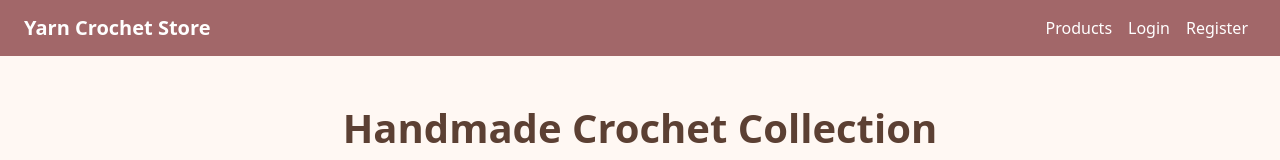
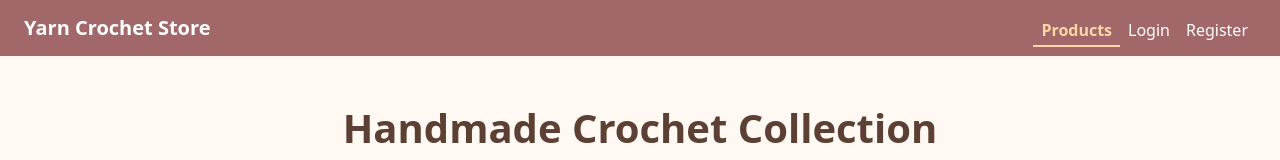
Before and after one commit to Kartiksgithub/ecommerce, a React (Create React App) app in the folder frontend/: page / in a window 1280 px wide. Shown: the top 160 px of the page. Built offline with nearby package versions, Linux system fonts and the light colour scheme; no server answers.

Commit message:
navbar updated with effects

```diff
--- a/frontend/src/components/Navbar.js
+++ b/frontend/src/components/Navbar.js
@@ -1,11 +1,14 @@
 import {
   Link,
-  useNavigate
+  useNavigate,
+  useLocation
 } from 'react-router-dom';
 
 function Navbar() {
 
   const navigate = useNavigate();
+
+  const location = useLocation();
 
   const token = localStorage.getItem('token');
 
@@ -17,6 +20,29 @@ function Navbar() {
 
     navigate('/login');
   };
+
+  // ACTIVE TAB STYLE
+
+  const activeStyle = (path) => ({
+
+    color: location.pathname === path
+      ? '#FFD6A5'
+      : 'white',
+
+    fontWeight:
+      location.pathname === path
+        ? 'bold'
+        : 'normal',
+
+    borderBottom:
+      location.pathname === path
+        ? '2px solid #FFD6A5'
+        : 'none',
+
+    transition: '0.3s',
+
+    paddingBottom: '3px'
+  });
 
   return (
 
@@ -36,20 +62,40 @@ function Navbar() {
 
       <div className="navbar-nav ms-auto">
 
+        {/* PRODUCTS */}
+
         <Link
-          className="nav-link text-white"
+          className="nav-link"
           to="/"
+          style={activeStyle('/')}
+          onMouseEnter={(e) => {
+            e.target.style.color = '#FFD6A5';
+          }}
+          onMouseLeave={(e) => {
+            if (location.pathname !== '/') {
+              e.target.style.color = 'white';
+            }
+          }}
         >
           Products
         </Link>
 
-        {/* USER LOGGED IN */}
+        {/* USER */}
 
         {token && role === 'user' && (
 
           <Link
-            className="nav-link text-white"
+            className="nav-link"
             to="/cart"
+            style={activeStyle('/cart')}
+            onMouseEnter={(e) => {
+              e.target.style.color = '#FFD6A5';
+            }}
+            onMouseLeave={(e) => {
+              if (location.pathname !== '/cart') {
+                e.target.style.color = 'white';
+              }
+            }}
           >
             My Orders
           </Link>
@@ -60,26 +106,59 @@ function Navbar() {
         {token && role === 'admin' && (
 
           <>
+
             <Link
-              className="nav-link text-white"
+              className="nav-link"
               to="/admin"
+              style={activeStyle('/admin')}
+              onMouseEnter={(e) => {
+                e.target.style.color = '#FFD6A5';
+              }}
+              onMouseLeave={(e) => {
+                if (location.pathname !== '/admin') {
+                  e.target.style.color = 'white';
+                }
+              }}
             >
               Dashboard
             </Link>
 
             <Link
-              className="nav-link text-white"
+              className="nav-link"
               to="/admin/orders"
+              style={activeStyle('/admin/orders')}
+              onMouseEnter={(e) => {
+                e.target.style.color = '#FFD6A5';
+              }}
+              onMouseLeave={(e) => {
+                if (
+                  location.pathname !== '/admin/orders'
+                ) {
+                  e.target.style.color = 'white';
+                }
+              }}
             >
               Orders
             </Link>
 
             <Link
-              className="nav-link text-white"
+              className="nav-link"
               to="/admin/create-product"
+              style={activeStyle('/admin/create-product')}
+              onMouseEnter={(e) => {
+                e.target.style.color = '#FFD6A5';
+              }}
+              onMouseLeave={(e) => {
+                if (
+                  location.pathname !== '/admin/create-product'
+                ) {
+                  e.target.style.color = 'white';
+                }
+              }}
             >
               Create Product
             </Link>
+
           </>
         )}
 
@@ -88,19 +167,39 @@ function Navbar() {
         {!token && (
 
           <>
+
             <Link
-              className="nav-link text-white"
+              className="nav-link"
               to="/login"
+              style={activeStyle('/login')}
+              onMouseEnter={(e) => {
+                e.target.style.color = '#FFD6A5';
+              }}
+              onMouseLeave={(e) => {
+                if (location.pathname !== '/login') {
+                  e.target.style.color = 'white';
+                }
+              }}
             >
               Login
             </Link>
 
             <Link
-              className="nav-link text-white"
+              className="nav-link"
               to="/register"
+              style={activeStyle('/register')}
+              onMouseEnter={(e) => {
+                e.target.style.color = '#FFD6A5';
+              }}
+              onMouseLeave={(e) => {
+                if (location.pathname !== '/register') {
+                  e.target.style.color = 'white';
+                }
+              }}
             >
               Register
             </Link>
+
           </>
         )}
 
```
